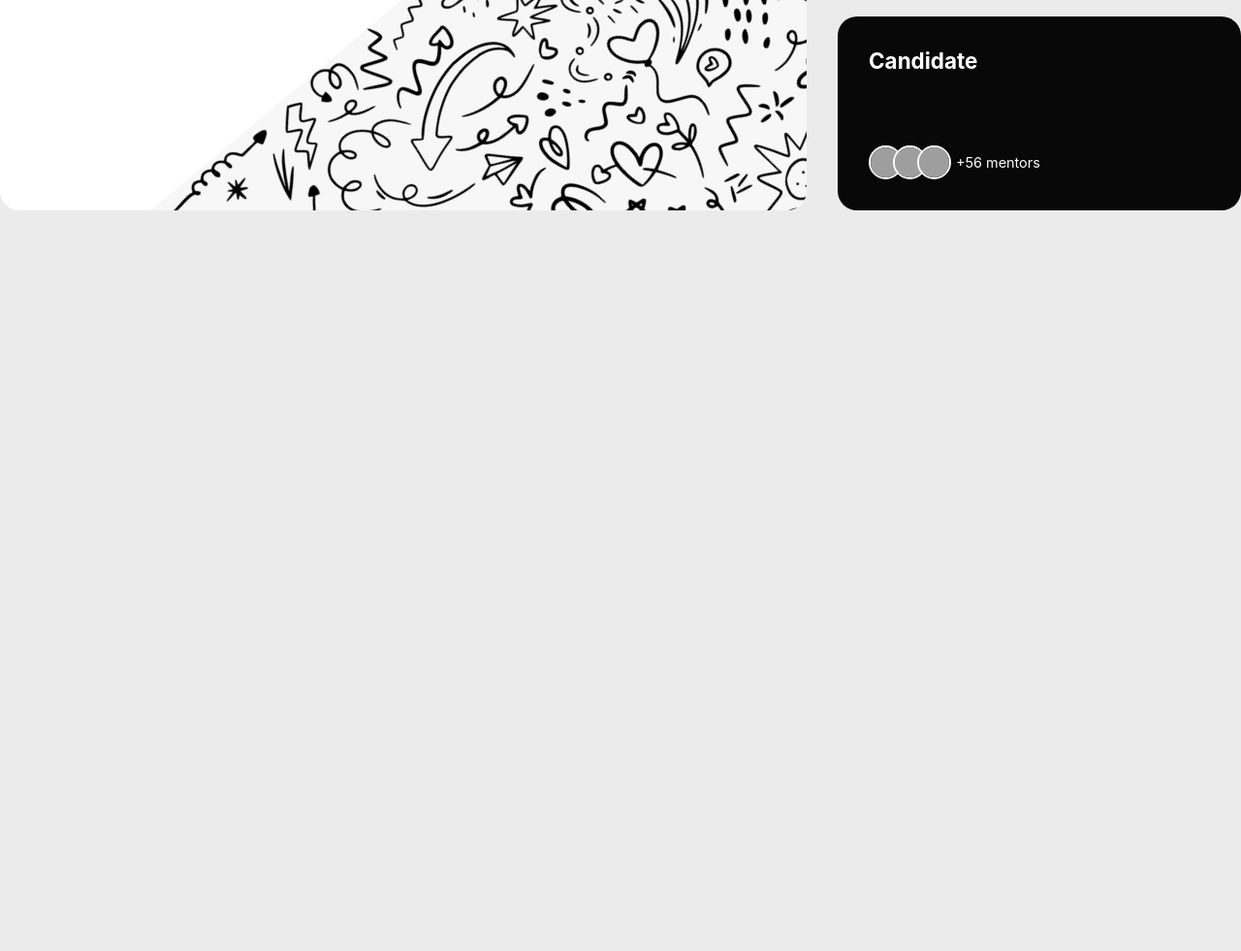
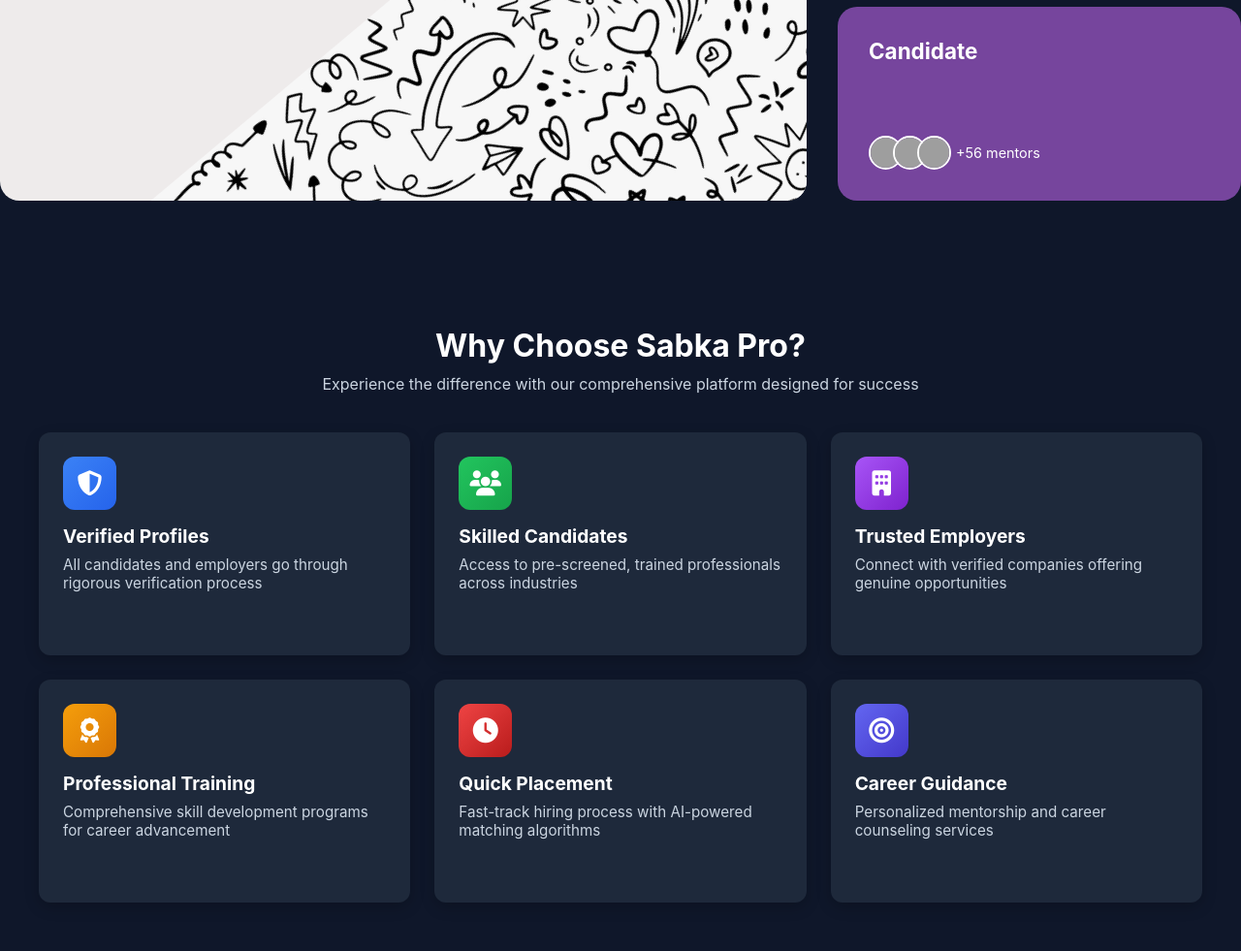
Before and after one commit to ardra1514/sabkapro-website, a plain HTML site: page index.html in a window 1280 px wide. Shown: the part 527-1508 px from the top of the page at 97% size. Before the commit the page ends 824 px from the top, so only its background shows below. Drawn offline with Linux system fonts and the light colour scheme; grey boxes are pictures that could not be loaded.

Commit message:
add items

```diff
--- a/css/index.css
+++ b/css/index.css
@@ -7,7 +7,7 @@
 }
 
 body {
-  background-color: rgb(236, 235, 235);
+  background-color:#0f172a;
 }
 
 /* Navbar */
@@ -16,49 +16,54 @@ body {
   grid-template-columns: auto 1fr auto; /* logo | nav | login */
   align-items: center;
   padding: 1rem 3rem;
-  background-color: rgb(236, 235, 235);
+  background-color: #0f172a;
   position: sticky;
   top: 0;
   z-index: 10;
 }
 
 .logo img {
-  height: 80px;
+  height: 70px;
   width: auto;
 }
 
 .navbar ul {
+
   display: flex;
   list-style: none;
   gap: 2rem;
   justify-content: center; /* center links */
   padding-left: 0;
   margin: 0;
+
 }
 
 .navbar a {
   text-decoration: none;
-  color: #030303;
+  color: #f3f1f1;
   font-weight: 500;
 }
 
 .nav-actions {
   text-align: right;
+
 }
 
 .login-btn {
   padding: 8px 16px;
   border-radius: 30px;
-  border: 1px solid #0e0e0e;
-  color: rgb(4, 4, 4);
+  background-color:#0f172a;
+  border: 1px solid #e1e5e6;
+  color: rgb(11, 11, 11);
   cursor: pointer;
   font-weight: 500;
   transition: all 0.3s ease;
+
 }
 
 .login-btn:hover {
-  background: #090909;
-  color: #f0eaea;
+  background: #fafbfb;
+  color: #040404;
 }
 
 /* Hero Section */
@@ -74,7 +79,7 @@ body {
 /* Left Card */
 .hero-left {
   position: relative;
-  background-color: white;
+  background-color: rgb(238, 235, 235);
   padding: 2.5rem;
   border-radius: 20px;
   min-height: 350px;
@@ -210,6 +215,7 @@ body {
 .box.orange .btn {
   position: relative;
   z-index: 1;
+
 }
 
 .btn:hover {
@@ -218,7 +224,7 @@ body {
 }
 
 .black {
-  background: rgb(9, 8, 8);
+  background: rgb(118, 69, 157);
   color: #fff;
   font-size: 1.2rem;
 
@@ -236,12 +242,112 @@ body {
   border-radius: 50%;
   margin-right: -10px;
   border: 2px solid #fff;
+
 }
 
 .avatars span {
   margin-left: 15px;
   font-size: 0.9rem;
 }
+
+
+
+
+/* ==============Section Styling =====================*/
+/* Section Styling */
+.why-choose {
+  text-align: center;
+  padding: 50px 20px;
+  background-color: #0f172a;
+  color: #fff;
+}
+
+.why-choose h2 {
+  font-size: 2rem;
+  font-weight: bold;
+  margin-bottom: 10px;
+}
+
+.why-choose p {
+  color: #cbd5e1;
+  margin-bottom: 40px;
+}
+
+/* Feature Grid (3 per row, 2 rows) */
+.features {
+  display: grid;
+  grid-template-columns: repeat(3, 1fr);
+  gap: 25px;
+  max-width: 1200px;
+  margin: 0 auto;
+}
+
+/* Box Styling */
+.feature-box {
+  background: #1e293b;
+  border-radius: 12px;
+  padding: 25px;
+  text-align: left;
+  transition: all 0.3s ease;
+  box-shadow: 0 5px 15px rgba(0,0,0,0.2);
+}
+
+.feature-box:hover {
+  transform: translateY(-8px);
+  box-shadow: 0 8px 20px rgba(0,0,0,0.4);
+}
+
+/* Icon Styling */
+.icon {
+  display: flex;
+  align-items: center;
+  justify-content: center;
+  font-size: 26px;
+  width: 55px;
+  height: 55px;
+  border-radius: 12px;
+  margin-bottom: 15px;
+  color: #fff;
+}
+
+/* Icon Background Colors */
+.icon.blue { background: linear-gradient(135deg,#3b82f6,#2563eb); }
+.icon.green { background: linear-gradient(135deg,#22c55e,#16a34a); }
+.icon.purple { background: linear-gradient(135deg,#a855f7,#7e22ce); }
+.icon.orange { background: linear-gradient(135deg,#f59e0b,#d97706); }
+.icon.red { background: linear-gradient(135deg,#ef4444,#b91c1c); }
+.icon.violet { background: linear-gradient(135deg,#6366f1,#4338ca); }
+
+.feature-box h3 {
+  font-size: 1.2rem;
+  font-weight: bold;
+  margin-bottom: 8px;
+}
+
+.feature-box p {
+  font-size: 0.95rem;
+  color: #cbd5e1;
+}
+
+/* Responsive for mobile */
+@media (max-width: 900px) {
+  .features {
+    grid-template-columns: repeat(2, 1fr);
+  }
+}
+
+@media (max-width: 600px) {
+  .features {
+    grid-template-columns: 1fr;
+  }
+}
+
+
+
+
+
+
+
 
 /* ================= Tablet ================= */
 @media (max-width: 1024px) {
@@ -250,6 +356,7 @@ body {
     gap: 2rem;
     margin: 2rem 1rem;
   }
+
 
   .hero-left {
     padding: 2rem;
@@ -266,10 +373,14 @@ body {
     position: static;
     margin: 1.5rem auto 0;
     text-align: center;
+
   }
 
   .illustration img {
     max-height: 300px;
+    position: relative;
+    top:90px;
+    left:250px
   }
 }
 
@@ -279,18 +390,22 @@ body {
     grid-template-columns: auto auto auto; /* logo | login | hamburger */
     justify-content: space-between;
     align-items: center;
+
   }
 
   .logo {
     order: 1; /* logo first */
+    padding-right: 130px;
   }
 
   .nav-actions {
     order: 2; /* login button second */
+    padding-left: 100px;
   }
 
   .menu-toggle {
     order: 3; /* hamburger third */
+
   }
 
   nav {
@@ -321,11 +436,11 @@ body {
 
   .illustration img {
     max-width: 100%;
-    height: 380px;;
+    height: 350px;;
     /* max-height: 350px; */
-    top: 60px;
-    position:relative;
-    left: 40px;
+    position: relative;
+    top: 100px;
+    left: 100px;
 
   }
 
@@ -345,14 +460,14 @@ body {
 @media (max-width: 768px) {
   .menu-toggle {
     display: block;
-    color: #111;
+    color: #fff; /* White for contrast on dark navbar */
   }
 
   .navbar ul {
     display: none;
     flex-direction: column;
     width: 100%;
-    background: rgb(236, 235, 235);
+    background: #0f172a; /* Dark background to match desktop */
     gap: 1rem;
     max-height: 0;
     overflow: hidden;
@@ -363,4 +478,17 @@ body {
     display: flex;
     max-height: 500px; /* slide down */
   }
+
+  /* ✅ Nav links inside dropdown */
+  .navbar ul li a {
+    color: #fff; /* White text */
+    padding: 10px 20px;
+    display: block;
+    transition: 0.3s;
+  }
+
+  .navbar ul li a:hover {
+    background: #1e293b; /* Slight highlight on hover */
+    border-radius: 8px;
+  }
 }
--- a/index.html
+++ b/index.html
@@ -3,8 +3,10 @@
 <head>
   <meta charset="UTF-8">
   <meta name="viewport" content="width=device-width, initial-scale=1.0">
-  <title>Fiscal Template</title>
+  <title>Sabka Pro </title>
   <link rel="stylesheet" href="css/index.css">
+  <link rel="stylesheet" href="https://cdnjs.cloudflare.com/ajax/libs/font-awesome/6.5.0/css/all.min.css">
+
 </head>
 <body>
   <!-- Navbar -->
@@ -63,15 +65,64 @@
 
       <div class="box black" id="signUp">
         <h3>Candidate</h3>
+
         <div class="avatars">
+
           <img src="https://randomuser.me/api/portraits/men/32.jpg" alt="">
           <img src="https://randomuser.me/api/portraits/women/44.jpg" alt="">
           <img src="https://randomuser.me/api/portraits/men/54.jpg" alt="">
           <span>+56 mentors</span>
+
         </div>
       </div>
     </div>
   </section>
+
+
+  <!-- Why Choose Section -->
+<section class="why-choose">
+  <h2>Why Choose Sabka Pro?</h2>
+  <p>Experience the difference with our comprehensive platform designed for success</p>
+
+  <div class="features">
+    <div class="feature-box">
+      <div class="icon blue"><i class="fas fa-shield-alt"></i></div>
+      <h3>Verified Profiles</h3>
+      <p>All candidates and employers go through rigorous verification process</p>
+    </div>
+
+    <div class="feature-box">
+      <div class="icon green"><i class="fas fa-users"></i></div>
+      <h3>Skilled Candidates</h3>
+      <p>Access to pre-screened, trained professionals across industries</p>
+    </div>
+
+    <div class="feature-box">
+      <div class="icon purple"><i class="fas fa-building"></i></div>
+      <h3>Trusted Employers</h3>
+      <p>Connect with verified companies offering genuine opportunities</p>
+    </div>
+
+    <div class="feature-box">
+      <div class="icon orange"><i class="fas fa-award"></i></div>
+      <h3>Professional Training</h3>
+      <p>Comprehensive skill development programs for career advancement</p>
+    </div>
+
+    <div class="feature-box">
+      <div class="icon red"><i class="fas fa-clock"></i></div>
+      <h3>Quick Placement</h3>
+      <p>Fast-track hiring process with AI-powered matching algorithms</p>
+    </div>
+
+    <div class="feature-box">
+      <div class="icon violet"><i class="fas fa-bullseye"></i></div>
+      <h3>Career Guidance</h3>
+      <p>Personalized mentorship and career counseling services</p>
+    </div>
+  </div>
+</section>
+
 
   <!-- JS -->
   <script>
```
